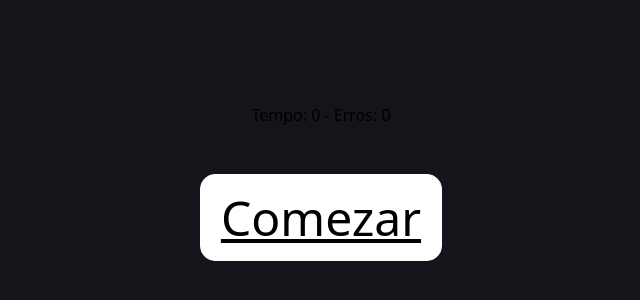
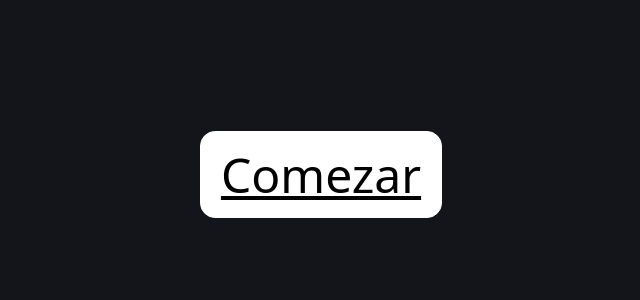
Before and after one commit to susomartinez/calculo2, a SvelteKit app: page / in a window 1280 px wide. Shown: the part 250-550 px from the top of the page, without its empty margins (319-959 px from the left). Built offline with nearby package versions, Linux system fonts and the light colour scheme.

Commit message:
Intento de arranxar un problema na build de Github pages (404)

```diff
--- a/src/routes/+page.svelte
+++ b/src/routes/+page.svelte
@@ -1,6 +1,7 @@
 <script>
 	import Resultado from './Resultado.svelte';
 	import { tempo, erros } from '$lib/stores.js';
+	import { base } from '$app/paths'
 
 	let primeira = ($tempo == 0);
 </script>
@@ -11,8 +12,7 @@
 	{#if !primeira}
 		<Resultado tempo={$tempo} erros={$erros} />
 	{/if}
-	<p>Tempo: {$tempo} - Erros: {$erros}</p>
-	<a href="/operacion">{primeira ? 'Comezar' : 'Outra vez'}</a>
+	<a href="{base}/operacion">{primeira ? 'Comezar' : 'Outra vez'}</a>
 </main>
 
 <style>
--- a/src/routes/operacion/+page.svelte
+++ b/src/routes/operacion/+page.svelte
@@ -7,6 +7,7 @@
 	import { total, erros, tempo } from '$lib/stores.js';
 
     import { goto } from '$app/navigation';
+	import { base } from '$app/paths'
 
     const max = 9;
 
@@ -36,7 +37,7 @@
 		} else {
 			tempo.set(new Date() - $tempo);
 			fin = 1;
-            goto('/');
+            goto(base + '/');
         }
 	}
 </script>
```
